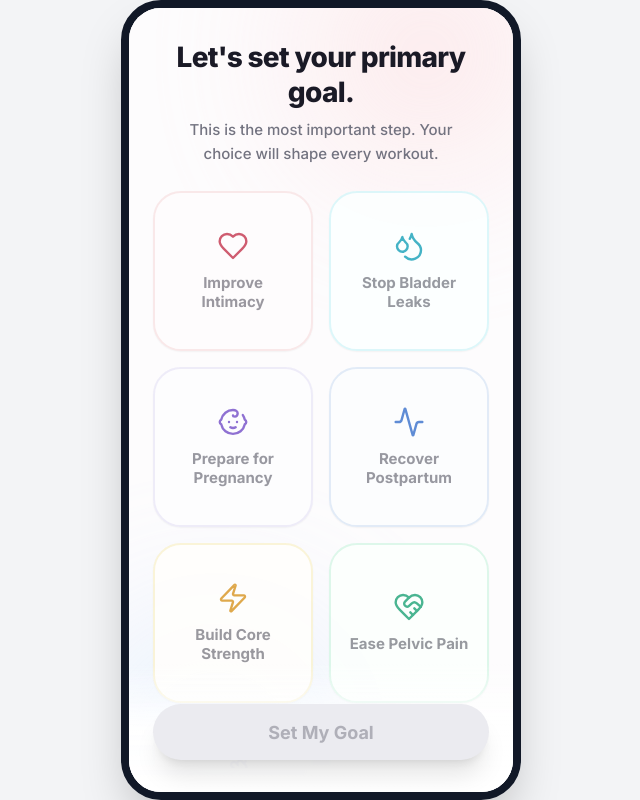
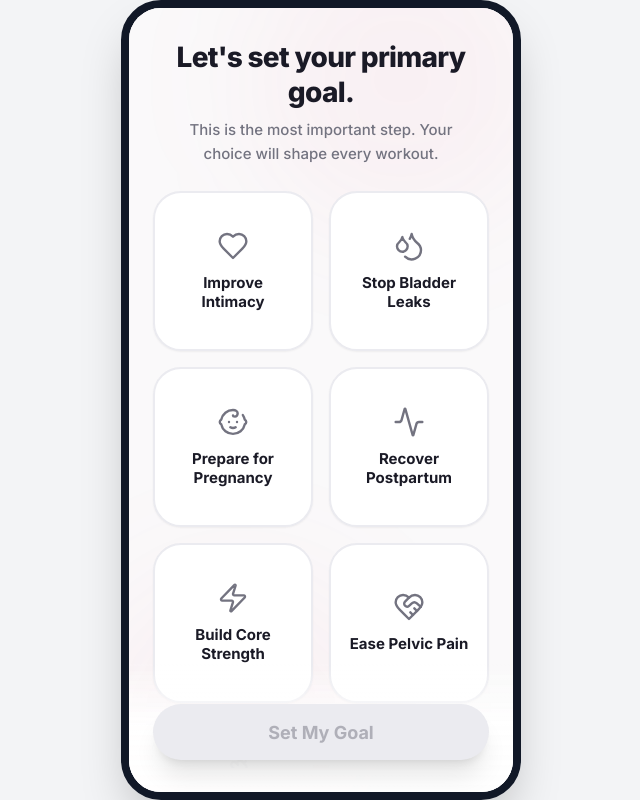
Before and after one commit to ismaelngoie/pelvicfloor, a Next.js app: page / in a window 1280 px wide. Both pictures are taken after a click on the button "Start My 5-Min Journey". Shown: the whole page, without its empty margins (319-959 px from the left). Built offline with nearby package versions, Linux system fonts and the light colour scheme.

Commit message:
Update SelectGoalScreen.js

```diff
--- a/components/SelectGoalScreen.js
+++ b/components/SelectGoalScreen.js
@@ -5,96 +5,16 @@ import {
   Baby, Activity, Zap, Droplets, HeartHandshake, Heart, Dumbbell, CheckCircle2
 } from 'lucide-react';
 
-// --- DATA & THEME CONFIGURATION ---
+// --- UNIFIED THEME DATA ---
 const goals = [
-  // 1. Intimacy
-  {
-    id: 'intimacy',
-    title: "Improve Intimacy",
-    icon: <Heart size={32} strokeWidth={1.8} />,
-    color: "text-rose-500",
-    bg: "bg-rose-50",
-    border: "border-rose-100",
-    selectedBorder: "border-rose-500",
-    glow: "shadow-rose-200"
-  },
-  // 2. Leaks (Moved Here)
-  {
-    id: 'leaks',
-    title: "Stop Bladder Leaks",
-    icon: <Droplets size={32} strokeWidth={1.8} />,
-    color: "text-cyan-500",
-    bg: "bg-cyan-50",
-    border: "border-cyan-100",
-    selectedBorder: "border-cyan-500",
-    glow: "shadow-cyan-200"
-  },
-  // 3. Pregnancy
-  {
-    id: 'pregnancy',
-    title: "Prepare for Pregnancy",
-    icon: <Baby size={32} strokeWidth={1.8} />,
-    color: "text-violet-500",
-    bg: "bg-violet-50",
-    border: "border-violet-100",
-    selectedBorder: "border-violet-500",
-    glow: "shadow-violet-200"
-  },
-  // 4. Postpartum
-  {
-    id: 'postpartum',
-    title: "Recover Postpartum",
-    icon: <Activity size={32} strokeWidth={1.8} />,
-    color: "text-blue-500",
-    bg: "bg-blue-50",
-    border: "border-blue-100",
-    selectedBorder: "border-blue-500",
-    glow: "shadow-blue-200"
-  },
-  // 5. Core
-  {
-    id: 'core',
-    title: "Build Core Strength",
-    icon: <Zap size={32} strokeWidth={1.8} />,
-    color: "text-amber-500",
-    bg: "bg-amber-50",
-    border: "border-amber-100",
-    selectedBorder: "border-amber-500",
-    glow: "shadow-amber-200"
-  },
-  // 6. Pain
-  {
-    id: 'pain',
-    title: "Ease Pelvic Pain",
-    icon: <HeartHandshake size={32} strokeWidth={1.8} />,
-    color: "text-emerald-500",
-    bg: "bg-emerald-50",
-    border: "border-emerald-100",
-    selectedBorder: "border-emerald-500",
-    glow: "shadow-emerald-200"
-  },
-  // 7. Fitness
-  {
-    id: 'fitness',
-    title: "Support My Fitness",
-    icon: <Dumbbell size={32} strokeWidth={1.8} />,
-    color: "text-indigo-500",
-    bg: "bg-indigo-50",
-    border: "border-indigo-100",
-    selectedBorder: "border-indigo-500",
-    glow: "shadow-indigo-200"
-  },
-  // 8. Stability
-  {
-    id: 'stability',
-    title: "Boost Stability",
-    icon: <Activity size={32} strokeWidth={1.8} />,
-    color: "text-slate-600",
-    bg: "bg-slate-100",
-    border: "border-slate-200",
-    selectedBorder: "border-slate-600",
-    glow: "shadow-slate-300"
-  },
+  { id: 'intimacy', title: "Improve Intimacy", icon: <Heart size={32} strokeWidth={1.8} /> },
+  { id: 'leaks', title: "Stop Bladder Leaks", icon: <Droplets size={32} strokeWidth={1.8} /> },
+  { id: 'pregnancy', title: "Prepare for Pregnancy", icon: <Baby size={32} strokeWidth={1.8} /> },
+  { id: 'postpartum', title: "Recover Postpartum", icon: <Activity size={32} strokeWidth={1.8} /> },
+  { id: 'core', title: "Build Core Strength", icon: <Zap size={32} strokeWidth={1.8} /> },
+  { id: 'pain', title: "Ease Pelvic Pain", icon: <HeartHandshake size={32} strokeWidth={1.8} /> },
+  { id: 'fitness', title: "Support My Fitness", icon: <Dumbbell size={32} strokeWidth={1.8} /> },
+  { id: 'stability', title: "Boost Stability", icon: <Activity size={32} strokeWidth={1.8} /> },
 ];
 
 export default function SelectGoalScreen({ onNext }) {
@@ -106,16 +26,13 @@ export default function SelectGoalScreen({ onNext }) {
     saveUserData('selectedTarget', goal);
   };
 
-  // Find the color of the selected item to style the "Next" button dynamically
-  const selectedGoal = goals.find(g => g.id === selectedId);
-
   return (
-    <div className="w-full h-full flex flex-col pt-8 px-5 pb-6 animate-fade-in relative bg-white/50">
+    <div className="w-full h-full flex flex-col pt-8 px-5 pb-6 animate-fade-in relative bg-app-background/50">
 
       {/* Background Decor */}
-      <div className="absolute top-0 left-0 w-full h-full overflow-hidden pointer-events-none z-0 opacity-40">
-        <div className="absolute top-[-10%] right-[-10%] w-[250px] h-[250px] bg-rose-200 rounded-full blur-[80px]" />
-        <div className="absolute bottom-[-10%] left-[-10%] w-[250px] h-[250px] bg-blue-200 rounded-full blur-[80px]" />
+      <div className="absolute top-0 left-0 w-full h-full overflow-hidden pointer-events-none z-0">
+        <div className="absolute top-[-10%] right-[-10%] w-[300px] h-[300px] bg-app-primary/5 rounded-full blur-3xl" />
+        <div className="absolute bottom-[-10%] left-[-10%] w-[300px] h-[300px] bg-app-primary/5 rounded-full blur-3xl" />
       </div>
 
       {/* Header */}
@@ -142,27 +59,29 @@ export default function SelectGoalScreen({ onNext }) {
                   relative flex flex-col items-center justify-center p-4 rounded-[28px] border-[2px]
                   transition-all duration-300 ease-out aspect-[1/1] outline-none shadow-sm active:scale-95
                   ${isSelected
-                    ? `bg-white ${goal.selectedBorder} shadow-xl ${goal.glow} scale-[1.05] z-20`
-                    : `bg-white ${goal.border} hover:bg-opacity-80 z-10 opacity-90 grayscale-[0.3]`}
+                    ? 'bg-white border-app-primary shadow-xl shadow-app-primary/20 scale-[1.05] z-20'
+                    : 'bg-white border-app-borderIdle hover:border-app-borderIdle/80 z-10'}
                 `}
               >
-                {/* Subtle Background Tint */}
-                <div className={`absolute inset-0 rounded-[26px] opacity-20 ${goal.bg} pointer-events-none`} />
+                {/* Selected State: Inner Glow */}
+                {isSelected && (
+                  <div className="absolute inset-0 rounded-[26px] bg-gradient-to-br from-app-primary/5 to-transparent pointer-events-none" />
+                )}
 
                 {/* Checkmark Badge */}
                 <div
                   className={`absolute top-3 right-3 transition-all duration-300 ${isSelected ? 'opacity-100 scale-100' : 'opacity-0 scale-50'}`}
                 >
-                  <CheckCircle2 size={24} className={`fill-current ${goal.color} text-white`} />
+                  <CheckCircle2 size={24} className="fill-app-primary text-white" />
                 </div>
 
                 {/* Icon */}
-                <div className={`mb-3 transition-all duration-300 transform ${isSelected ? 'scale-110' : 'scale-100'} ${goal.color}`}>
+                <div className={`mb-3 transition-all duration-300 transform ${isSelected ? 'scale-110 text-app-primary' : 'scale-100 text-app-textSecondary'}`}>
                    {goal.icon}
                 </div>
 
                 {/* Title */}
-                <span className={`text-[15px] font-bold text-center leading-tight transition-colors duration-300 ${isSelected ? 'text-app-textPrimary' : 'text-app-textSecondary'}`}>
+                <span className={`text-[15px] font-bold text-center leading-tight transition-colors duration-300 ${isSelected ? 'text-app-primary' : 'text-app-textPrimary'}`}>
                   {goal.title}
                 </span>
               </button>
@@ -178,7 +97,7 @@ export default function SelectGoalScreen({ onNext }) {
           disabled={!selectedId}
           className={`w-full h-14 font-bold text-[18px] rounded-full transition-all duration-300 shadow-xl
             ${selectedId
-              ? `bg-app-primary text-white shadow-app-primary/30 animate-breathe active:scale-95 transform`
+              ? 'bg-app-primary text-white shadow-app-primary/30 animate-breathe active:scale-95 transform'
               : 'bg-app-borderIdle text-app-textSecondary/50 cursor-not-allowed shadow-none'}
           `}
         >
```
